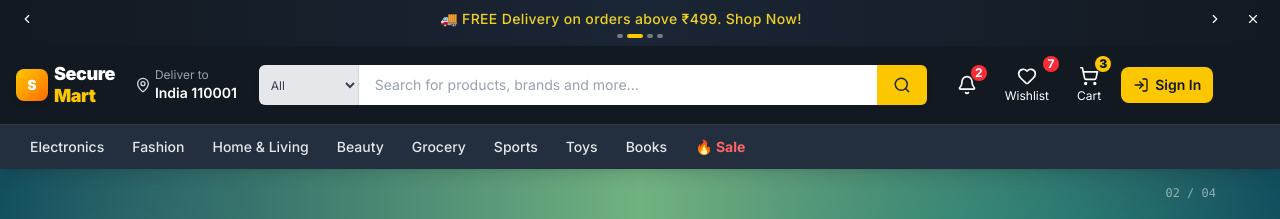
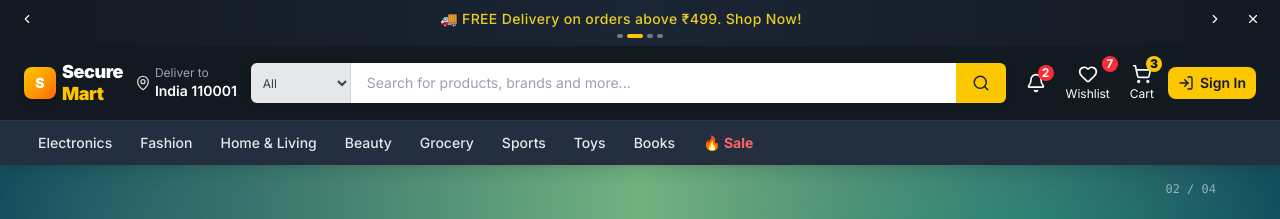
Before and after one commit to skhjuned7666/Secure-Mart, a Next.js app: page / in a window 1280 px wide. Shown: the top 219 px of the page. Built offline with nearby package versions, Linux system fonts and the light colour scheme.

Commit message:
Refactor Navbar component for improved layout and styling; adjust padding and width for better responsiveness

```diff
--- a/app/components/Navbar.tsx
+++ b/app/components/Navbar.tsx
@@ -53,8 +53,8 @@ export default function Navbar() {
   return (
     <header className="sticky top-0 z-50 shadow-lg">
       {/* Main Navbar */}
-      <div className="bg-[#131921] text-white">
-        <div className="max-w-7xl mx-auto px-4 py-3 flex items-center gap-3 lg:gap-5">
+      <div className="bg-[#131921] text-white w-full">
+        <div className="w-full px-3 sm:px-4 lg:px-6 py-3 flex items-center gap-2 lg:gap-3">
           {/* Logo */}
           <a href="#" className="flex items-center gap-1.5 flex-shrink-0 group">
             <div className="w-8 h-8 bg-gradient-to-br from-yellow-400 to-orange-500 rounded-lg flex items-center justify-center shadow-md group-hover:scale-105 transition-transform">
@@ -76,7 +76,7 @@ export default function Navbar() {
           </div>
 
           {/* Search Bar */}
-          <div ref={searchRef} className="flex-1 relative max-w-2xl">
+          <div ref={searchRef} className="flex-1 relative min-w-0">
             <div className="flex rounded-lg overflow-hidden border-2 border-transparent focus-within:border-yellow-400 transition-all shadow-sm">
               <select className="bg-gray-200 text-gray-700 text-xs px-2 py-2.5 border-r border-gray-300 cursor-pointer focus:outline-none hidden sm:block">
                 <option>All</option>
@@ -123,29 +123,29 @@ export default function Navbar() {
           </div>
 
           {/* Right Actions */}
-          <div className="flex items-center gap-1 lg:gap-3 flex-shrink-0">
+          <div className="flex items-center gap-0.5 lg:gap-2 flex-shrink-0">
             {/* Notifications */}
-            <button className="hidden lg:flex flex-col items-center p-2 hover:text-yellow-400 transition-colors relative">
+            <button className="hidden lg:flex flex-col items-center p-1.5 hover:text-yellow-400 transition-colors relative">
               <Bell size={20} />
               <span className="absolute -top-0.5 -right-0.5 bg-red-500 text-white text-xs rounded-full w-4 h-4 flex items-center justify-center font-bold">2</span>
             </button>
 
             {/* Wishlist */}
-            <button className="flex flex-col items-center p-2 hover:text-yellow-400 transition-colors relative group">
+            <button className="flex flex-col items-center p-1.5 hover:text-yellow-400 transition-colors relative group">
               <Heart size={20} className="group-hover:fill-red-400 group-hover:text-red-400 transition-all" />
               <span className="absolute -top-0.5 -right-0.5 bg-red-500 text-white text-xs rounded-full w-4 h-4 flex items-center justify-center font-bold">{wishlistCount}</span>
               <span className="hidden lg:block text-xs mt-0.5">Wishlist</span>
             </button>
 
             {/* Cart */}
-            <button className="flex flex-col items-center p-2 hover:text-yellow-400 transition-colors relative group">
+            <button className="flex flex-col items-center p-1.5 hover:text-yellow-400 transition-colors relative group">
               <ShoppingCart size={20} />
               <span className="absolute -top-0.5 -right-0.5 bg-yellow-400 text-gray-900 text-xs rounded-full w-4 h-4 flex items-center justify-center font-black">{cartCount}</span>
               <span className="hidden lg:block text-xs mt-0.5">Cart</span>
             </button>
 
             {/* Account */}
-            <button className="hidden lg:flex items-center gap-1.5 px-3 py-2 bg-yellow-400 hover:bg-yellow-300 text-gray-900 rounded-lg font-semibold text-sm transition-all hover:scale-105 active:scale-95">
+            <button className="hidden lg:flex items-center gap-1.5 px-2.5 py-1.5 bg-yellow-400 hover:bg-yellow-300 text-gray-900 rounded-lg font-semibold text-sm transition-all hover:scale-105 active:scale-95 whitespace-nowrap">
               <LogIn size={16} />
               Sign In
             </button>
@@ -153,7 +153,7 @@ export default function Navbar() {
             {/* Mobile Menu */}
             <button
               onClick={() => setMobileMenuOpen(!mobileMenuOpen)}
-              className="lg:hidden p-2 hover:text-yellow-400 transition-colors"
+              className="lg:hidden p-1.5 hover:text-yellow-400 transition-colors"
             >
               {mobileMenuOpen ? <X size={22} /> : <Menu size={22} />}
             </button>
@@ -162,8 +162,8 @@ export default function Navbar() {
       </div>
 
       {/* Category Navigation Bar */}
-      <div className="bg-[#232f3e] text-white border-t border-gray-600/30">
-        <div className="max-w-7xl mx-auto px-4">
+      <div className="bg-[#232f3e] text-white border-t border-gray-600/30 w-full">
+        <div className="w-full px-3 sm:px-4 lg:px-6">
           <nav className="hidden lg:flex items-center overflow-x-auto scrollbar-hide">
             <div className="flex items-center gap-0 flex-nowrap">
               {navLinks.map((link) => (
@@ -194,8 +194,8 @@ export default function Navbar() {
 
       {/* Mobile Menu */}
       {mobileMenuOpen && (
-        <div className="lg:hidden bg-[#131921] text-white border-t border-gray-700 shadow-2xl">
-          <div className="max-w-7xl mx-auto px-4 py-4">
+        <div className="lg:hidden bg-[#131921] text-white border-t border-gray-700 shadow-2xl w-full">
+          <div className="w-full px-4 sm:px-6 lg:px-8 py-4">
             <div className="flex items-center gap-3 mb-4 pb-4 border-b border-gray-700">
               <div className="w-10 h-10 bg-yellow-400 rounded-full flex items-center justify-center">
                 <User size={20} className="text-gray-900" />
```
